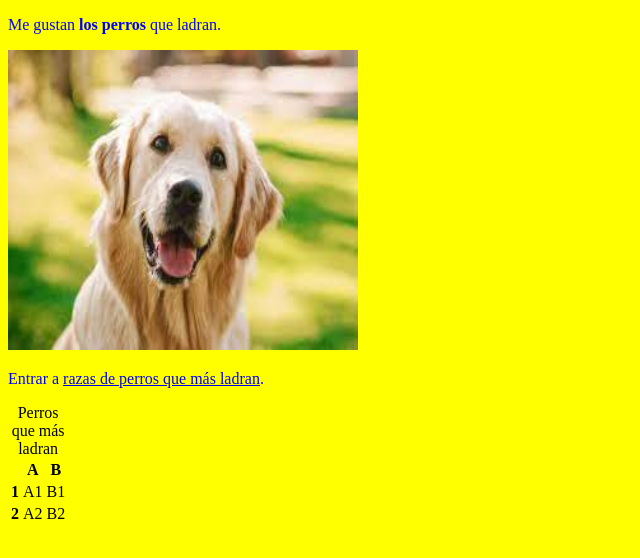
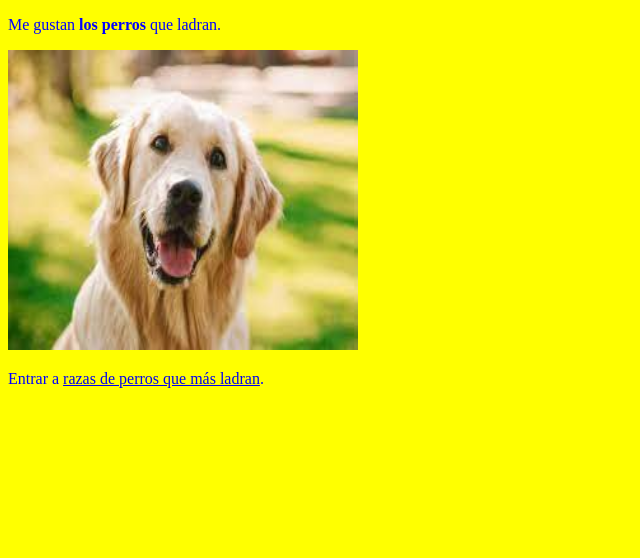
Before and after one commit to JoseAntonioGismera/1EVAL_HTMLyCSS_TICO2_joseantoniogismera, a plain HTML site: page paginabasica/página html.html in a window 1280 px wide. Shown: the whole page, without its empty margins (0-640 px from the left). Drawn offline with Linux system fonts and the light colour scheme; files whose address does not match are found by name.

Commit message:
Add files via upload

```diff
--- a/paginabasica/página html.html
+++ b/paginabasica/página html.html
@@ -11,25 +11,6 @@
 <p>Me gustan <strong>los perros</strong> que ladran.</p>
 <img src="Imágenes/123.jpg" alt="perro" width="350" height="300">
 <p> Entrar a <a href="https://www.google.com/url?sa=t&rct=j&q=&esrc=s&source=web&cd=&cad=rja&uact=8&ved=2ahUKEwjSjdyMssb6AhXFhc4BHXGhD-IQFnoECBMQAQ&url=https%3A%2F%2Fwww.elespanol.com%2Fcuriosidades%2Fmascotas%2Frazas-perros-mas-ladran-instinto-ladrador-educacion-comportamiento-temperamento-adiestramiento-seo%2F562694110_0.amp.html&usg=AOvVaw0Drd2CuJzbgakmrO4uYH8b"> razas de perros que más ladran</a>.<p/>
-<table>
-<caption>Perros que más ladran</caption>
-  <tbody>
-    <tr>
-      <td></td>
-      <th>A</th>
-      <th>B</th>
-    </tr>
-    <tr>
-      <th>1</th>
-      <td>A1</td>
-      <td>B1</td>
-    </tr>
-    <tr>
-      <th>2</th>
-      <td>A2</td>
-      <td>B2</td>
-    </tr>
-  </tbody>
-</table>
+
 </body>
 </html>
```
